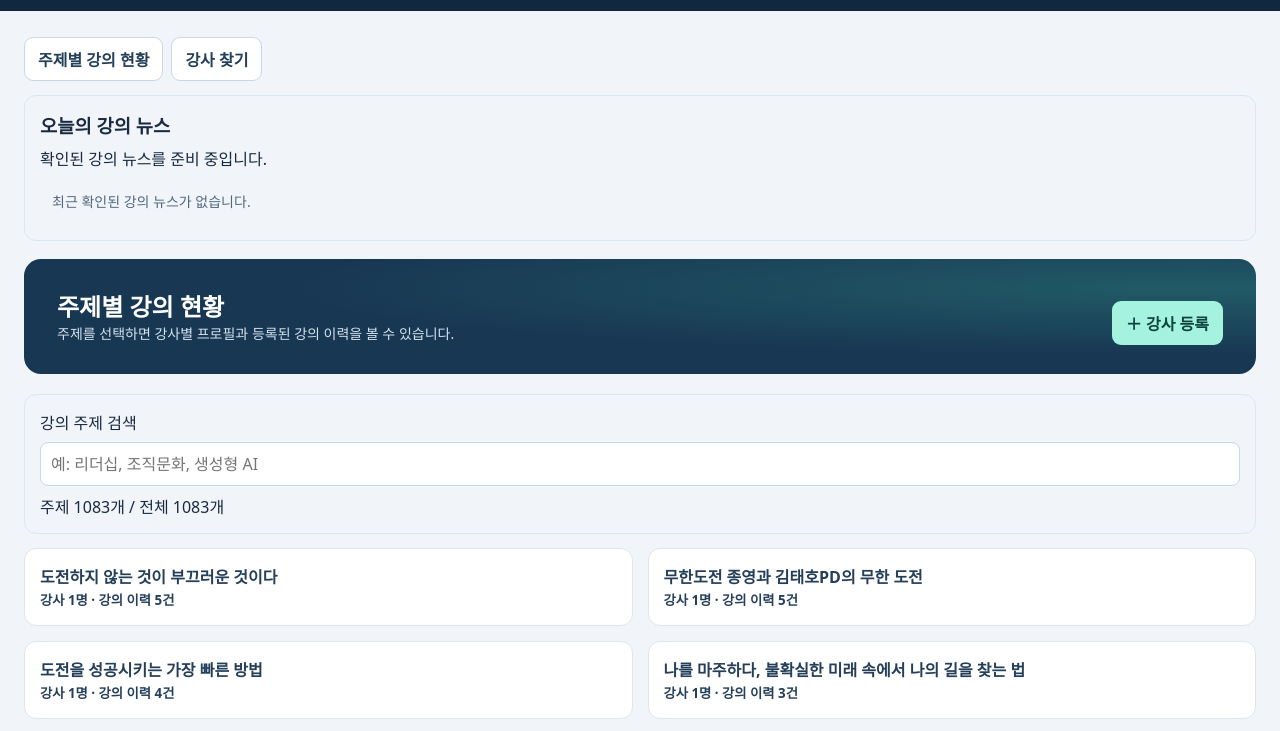
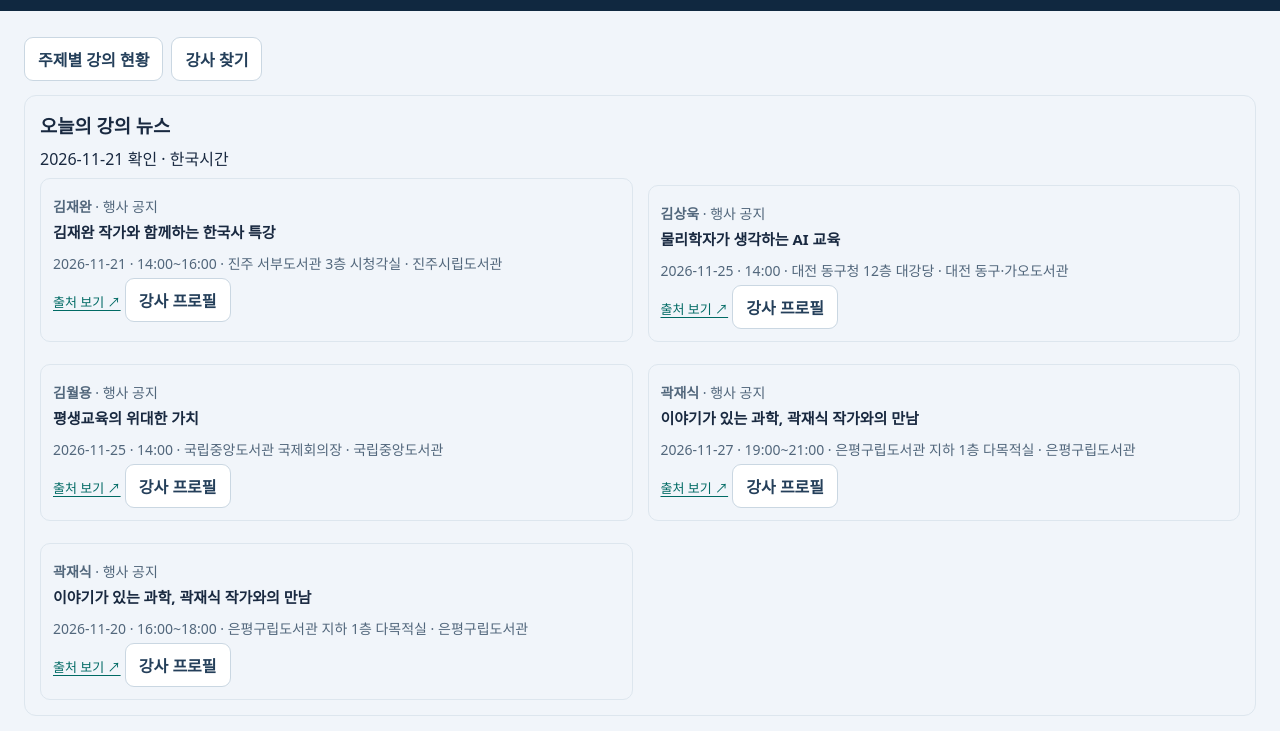
Before and after one commit to kaicareerofficial-HRD/professor, a plain HTML site: page index.html in a window 1280 px wide. Shown: the part 60-791 px from the top of the page. Drawn offline with Linux system fonts and the light colour scheme.

Commit message:
Load lecture news before the topic dashboard

```diff
--- a/index.html
+++ b/index.html
@@ -3,7 +3,7 @@
 <head>
 <meta charset="utf-8"><meta name="viewport" content="width=device-width, initial-scale=1">
 <title>강사 아카이브</title><link rel="stylesheet" href="style.css">
-<script defer src="data.js"></script><script defer src="app.js?v=38b39da"></script><script defer src="lookup.js"></script><script defer src="csv.js"></script>
+<script defer src="data.js"></script><script defer src="lecture-news.js"></script><script defer src="app.js?v=2606348"></script><script defer src="lookup.js"></script><script defer src="csv.js"></script>
 </head>
 <body>
 <header class="top"><div class="brand"><span class="mark" aria-hidden="true">◎</span><div>강사 아카이브<small>기업 교육 · 외부 강연</small></div></div><div class="tools"><button id="csv-export">CSV 내보내기</button><button id="csv-import">CSV 가져오기</button><input id="csv-file" type="file" accept=".csv,text/csv" hidden><button id="backup">백업</button><button id="restore">불러오기</button><input id="upload" type="file" accept=".json,application/json" hidden></div></header>
```
